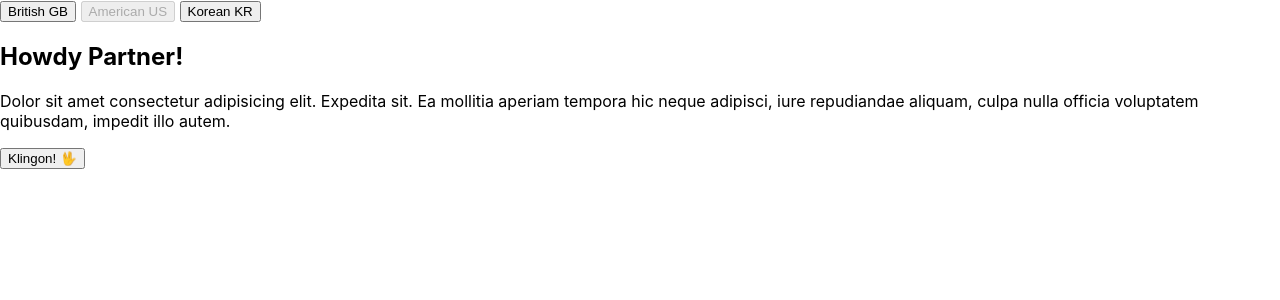
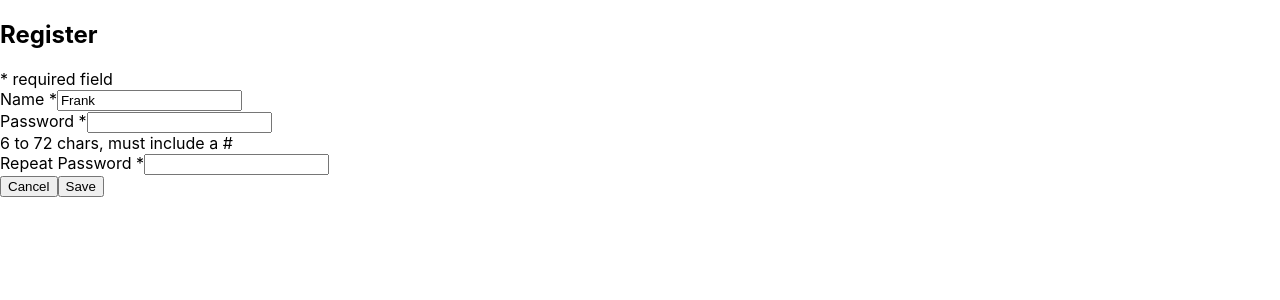
Before and after one commit to bix6/react-playground, a React (Create React App) app: page / in a window 1280 px wide. Shown: the top 300 px of the page. Built offline with nearby package versions, Linux system fonts and the light colour scheme.

Commit message:
uncontrolled form

```diff
--- a/src/index.js
+++ b/src/index.js
@@ -8,7 +8,8 @@ import './index.css';
 // import DemonymApp from './demonymapp/demonymApp';
 // import { BrowserRouter } from "react-router-dom";
 // import App from './paltrows-power-toes/App';
-import AppLang from './lang-context/AppLang';
+// import AppLang from './lang-context/AppLang';
+import RegistrationForm from './registrationForm/registrationForm';
 
 // ReactDOM.render(<App />, document.getElementById('root'));
 // ReactDOM.render(<HelloWorld />, document.getElementById('root'));
@@ -24,6 +25,6 @@ ReactDOM.render(
 );
 */
 ReactDOM.render(
-    <AppLang />,
+    <RegistrationForm />,
     document.getElementById('root')
 );
--- /dev/null
+++ b/src/registrationForm/registrationForm.js
@@ -0,0 +1,53 @@
+import React from 'react';
+
+class RegistrationForm extends React.Component {
+    constructor(props) {
+        super(props);
+        this.nameInput = React.createRef();
+    }
+
+    handleSubmit(e) {
+        e.preventDefault();
+        const name = this.nameInput.current.value;
+        console.log ('Name', name);
+    }
+
+    render() {
+        return (
+            <form
+                className="registration"
+                onSubmit={ e => this.handleSubmit(e) } >
+                <h2>Register</h2>
+                <div className="registration__hint">* required field</div>
+                <div className="form-group">
+                    <label htmlFor="name">Name *</label>
+                    <input type="text" className="registration__control"
+                        name="name" id="name" ref={this.nameInput}
+                        defaultValue="Frank"/>
+                </div>
+                <div className="form-group">
+                    <label htmlFor="password">Password *</label>
+                    <input type="password" className="registration__control"
+                        name="password" id="password" />
+                    <div className="registration__hint">6 to 72 chars, must include a #</div>
+                </div>
+                <div className="form-group">
+                    <label htmlFor="repeatPassword">Repeat Password *</label>
+                    <input type="password" className="registration__control"
+                        name="repeatPassword" id="repeatPassword" />
+                </div>
+
+                <div className="registration__button__group">
+                    <button type="reset" className="registration__button">
+                        Cancel
+                    </button>
+                    <button type="submit" className="registration__button">
+                        Save
+                    </button>
+                </div>
+            </form>
+        )
+    }
+}
+
+export default RegistrationForm;
```
